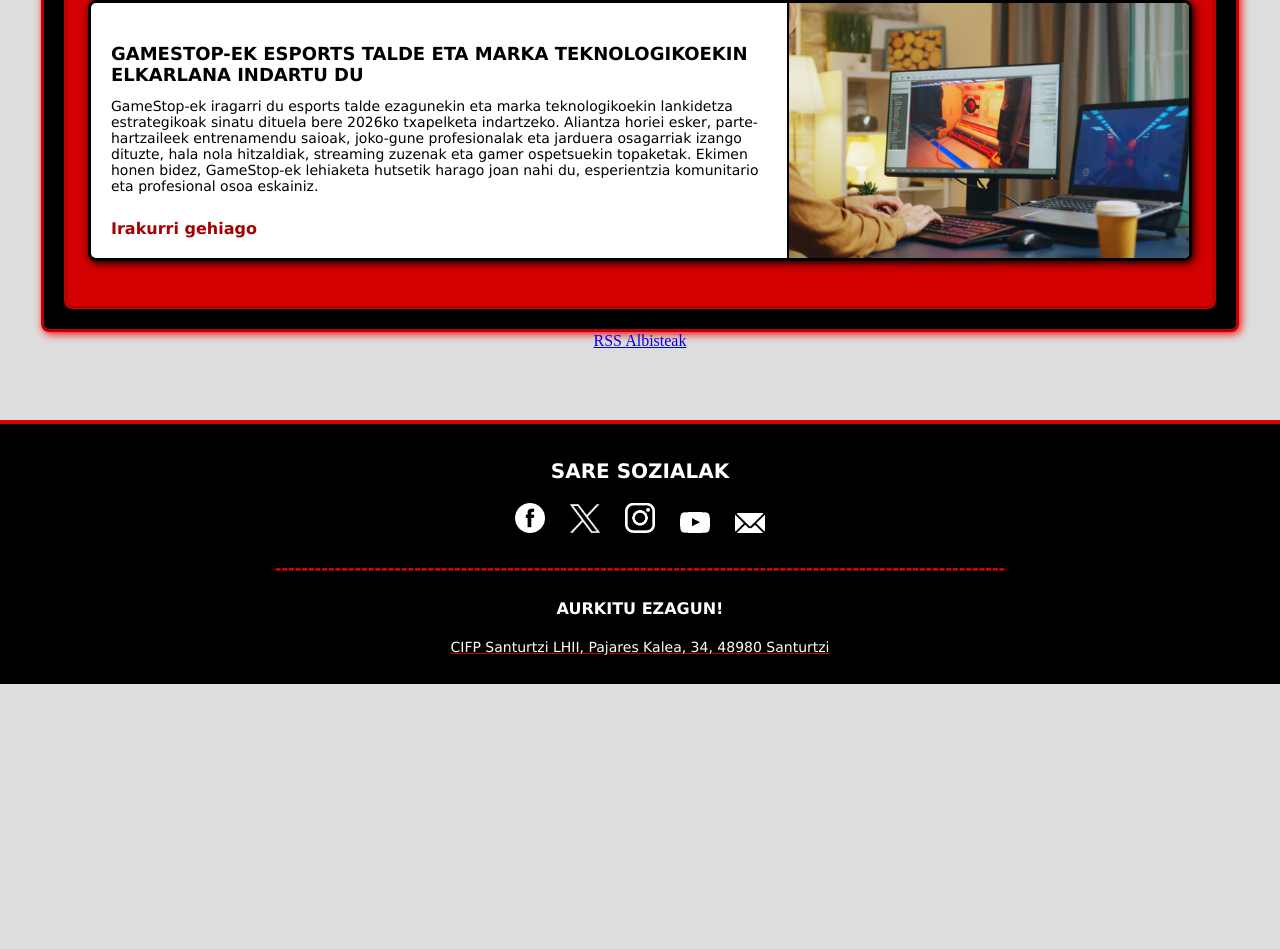
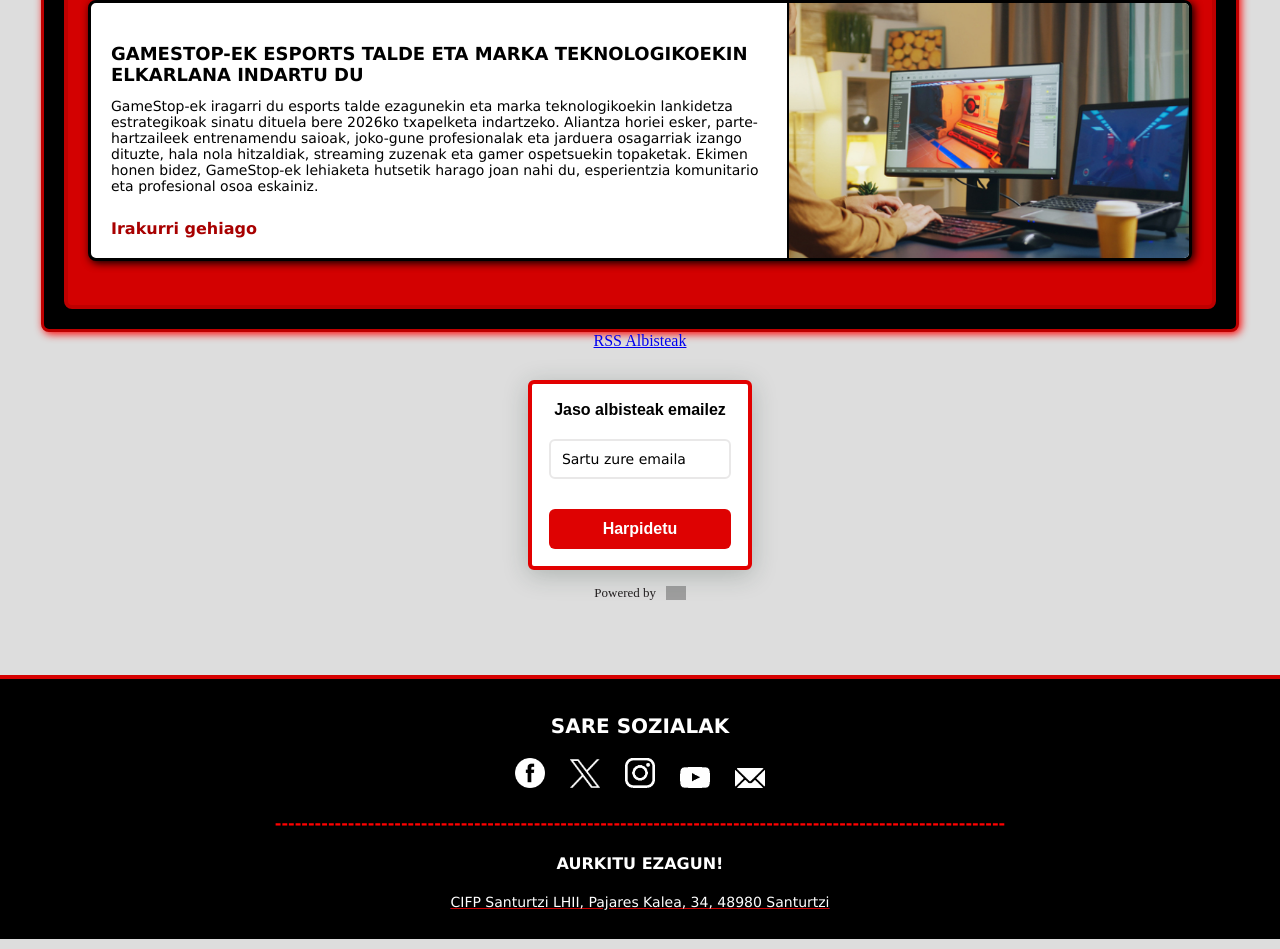
Before and after one commit to aavilesf23-commits/weborria2, a plain HTML site: page index.html in a window 1280 px wide. Shown: the part 992-1941 px from the top of the page. Before the commit the page ends 1686 px from the top, so only its background shows below. Drawn offline with Linux system fonts and the light colour scheme; grey boxes are pictures that could not be loaded.

Commit message:
harpidetu botoia
Updated the HTML structure and added new content for the GameStop events, including articles and social media links.

```diff
--- a/index.html
+++ b/index.html
@@ -55,6 +55,99 @@
         </section>
     <a href="rss.xml">RSS Albisteak</a>
 
+<style>
+    .followit--follow-form-container[attr-a][attr-b][attr-c][attr-d][attr-e][attr-f] .form-preview {
+  display: flex !important;
+  flex-direction: column !important;
+  justify-content: center !important;
+  margin-top: 30px !important;
+  padding: clamp(17px, 5%, 40px) clamp(17px, 7%, 50px) !important;
+  max-width: none !important;
+  border-radius: 6px !important;
+  box-shadow: 0 5px 25px rgba(34, 60, 47, 0.25) !important;
+}
+.followit--follow-form-container[attr-a][attr-b][attr-c][attr-d][attr-e][attr-f] .form-preview,
+.followit--follow-form-container[attr-a][attr-b][attr-c][attr-d][attr-e][attr-f] .form-preview *{
+  box-sizing: border-box !important;
+}
+.followit--follow-form-container[attr-a][attr-b][attr-c][attr-d][attr-e][attr-f] .form-preview .preview-heading {
+  width: 100% !important;
+}
+.followit--follow-form-container[attr-a][attr-b][attr-c][attr-d][attr-e][attr-f] .form-preview .preview-heading h5{
+  margin-top: 0 !important;
+  margin-bottom: 0 !important;
+}
+.followit--follow-form-container[attr-a][attr-b][attr-c][attr-d][attr-e][attr-f] .form-preview .preview-input-field {
+  margin-top: 20px !important;
+  width: 100% !important;
+}
+.followit--follow-form-container[attr-a][attr-b][attr-c][attr-d][attr-e][attr-f] .form-preview .preview-input-field input {
+  width: 100% !important;
+  height: 40px !important;
+  border-radius: 6px !important;
+  border: 2px solid #e9e8e8 !important;
+  background-color: #fff;
+  outline: none !important;
+}
+.followit--follow-form-container[attr-a][attr-b][attr-c][attr-d][attr-e][attr-f] .form-preview .preview-input-field input {
+  color: #000000 !important;
+  font-family: "Verdana" !important;
+  font-size: 14px;
+  font-weight: 400;
+  line-height: 20px;
+  text-align: center;
+}
+.followit--follow-form-container[attr-a][attr-b][attr-c][attr-d][attr-e][attr-f] .form-preview .preview-input-field input::placeholder {
+  color: #000000 !important;
+  opacity: 1 !important;
+}
+
+.followit--follow-form-container[attr-a][attr-b][attr-c][attr-d][attr-e][attr-f] .form-preview .preview-input-field input:-ms-input-placeholder {
+  color: #000000 !important;
+}
+
+.followit--follow-form-container[attr-a][attr-b][attr-c][attr-d][attr-e][attr-f] .form-preview .preview-input-field input::-ms-input-placeholder {
+  color: #000000 !important;
+}
+.followit--follow-form-container[attr-a][attr-b][attr-c][attr-d][attr-e][attr-f] .form-preview .preview-submit-button {
+  margin-top: 10px !important;
+  width: 100% !important;
+}
+.followit--follow-form-container[attr-a][attr-b][attr-c][attr-d][attr-e][attr-f] .form-preview .preview-submit-button button {
+  width: 100% !important;
+  height: 40px !important;
+  border: 0 !important;
+  border-radius: 6px !important;
+  line-height: 0px !important;
+}
+.followit--follow-form-container[attr-a][attr-b][attr-c][attr-d][attr-e][attr-f] .form-preview .preview-submit-button button:hover {
+  cursor: pointer !important;
+}
+.followit--follow-form-container[attr-a][attr-b][attr-c][attr-d][attr-e][attr-f] .powered-by-line {
+  color: #231f20 !important;
+  font-family: "Montserrat" !important;
+  font-size: 13px !important;
+  font-weight: 400 !important;
+  line-height: 25px !important;
+  text-align: center !important;
+  text-decoration: none !important;
+  display: flex !important;
+  width: 100% !important;
+  justify-content: center !important;
+  align-items: center !important;
+  margin-top: 10px !important;
+}
+.followit--follow-form-container[attr-a][attr-b][attr-c][attr-d][attr-e][attr-f] .powered-by-line img {
+  margin-left: 10px !important;
+  height: 1.13em !important;
+  max-height: 1.13em !important;
+}
+
+  </style>
+  <div class="followit--follow-form-container" attr-a attr-b attr-c attr-d attr-e attr-f>
+    <form data-v-2164b4a9="" action="https://follow.it/txapelketako-albisteak?leanpub" method="post"><div data-v-2164b4a9="" class="form-preview" style="background-color: rgb(255, 255, 255); position: relative; border-style: solid; border-width: 4px; border-color: rgb(226, 0, 0);"><div data-v-2164b4a9="" class="preview-heading"><h5 data-v-2164b4a9="" style="font-family: Arial; font-weight: bold; color: rgb(0, 0, 0); font-size: 16px; text-align: center; text-transform: none !important;">Jaso albisteak emailez</h5></div><div data-v-2164b4a9="" class="preview-input-field"><input data-v-2164b4a9="" type="email" name="email" required="" placeholder="  Sartu zure emaila" spellcheck="false" style="font-family: Arial; font-weight: normal; color: rgb(0, 0, 0); font-size: 14px; text-align: left; background-color: rgb(255, 255, 255); text-transform: none !important;"></div><div data-v-2164b4a9="" class="preview-submit-button"><button data-v-2164b4a9="" type="submit" style="font-family: Arial; font-weight: bold; color: rgb(255, 255, 255); font-size: 16px; text-align: center; background-color: rgb(222, 2, 2); text-transform: none !important;">Harpidetu</button></div></div></form><a href="https://follow.it" class="powered-by-line">Powered by <img src="https://follow.it/images/colored-logo.svg" alt="follow.it" height="17px"/></a>
+  </div>
+
 </main>
 
 
```
